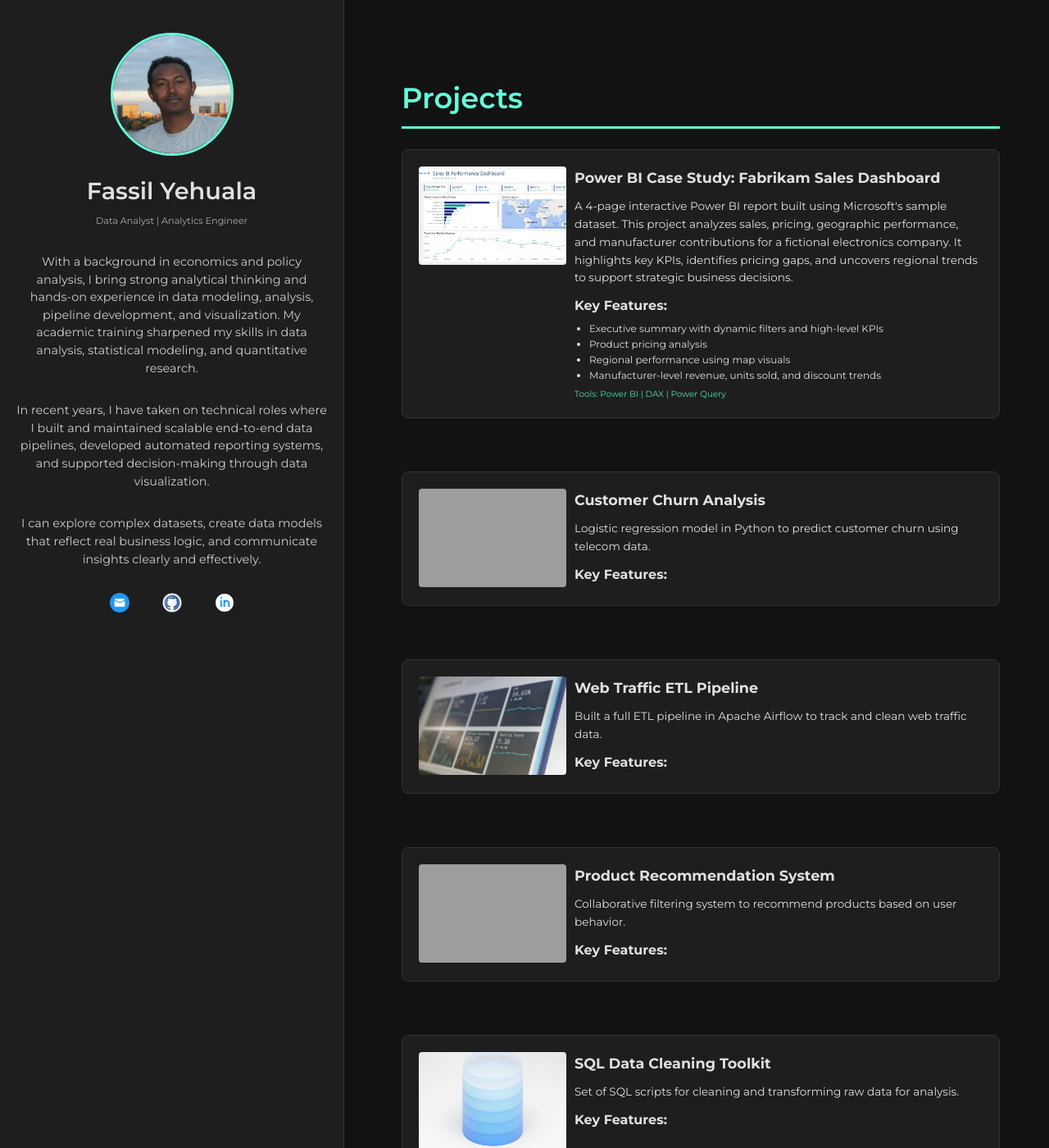
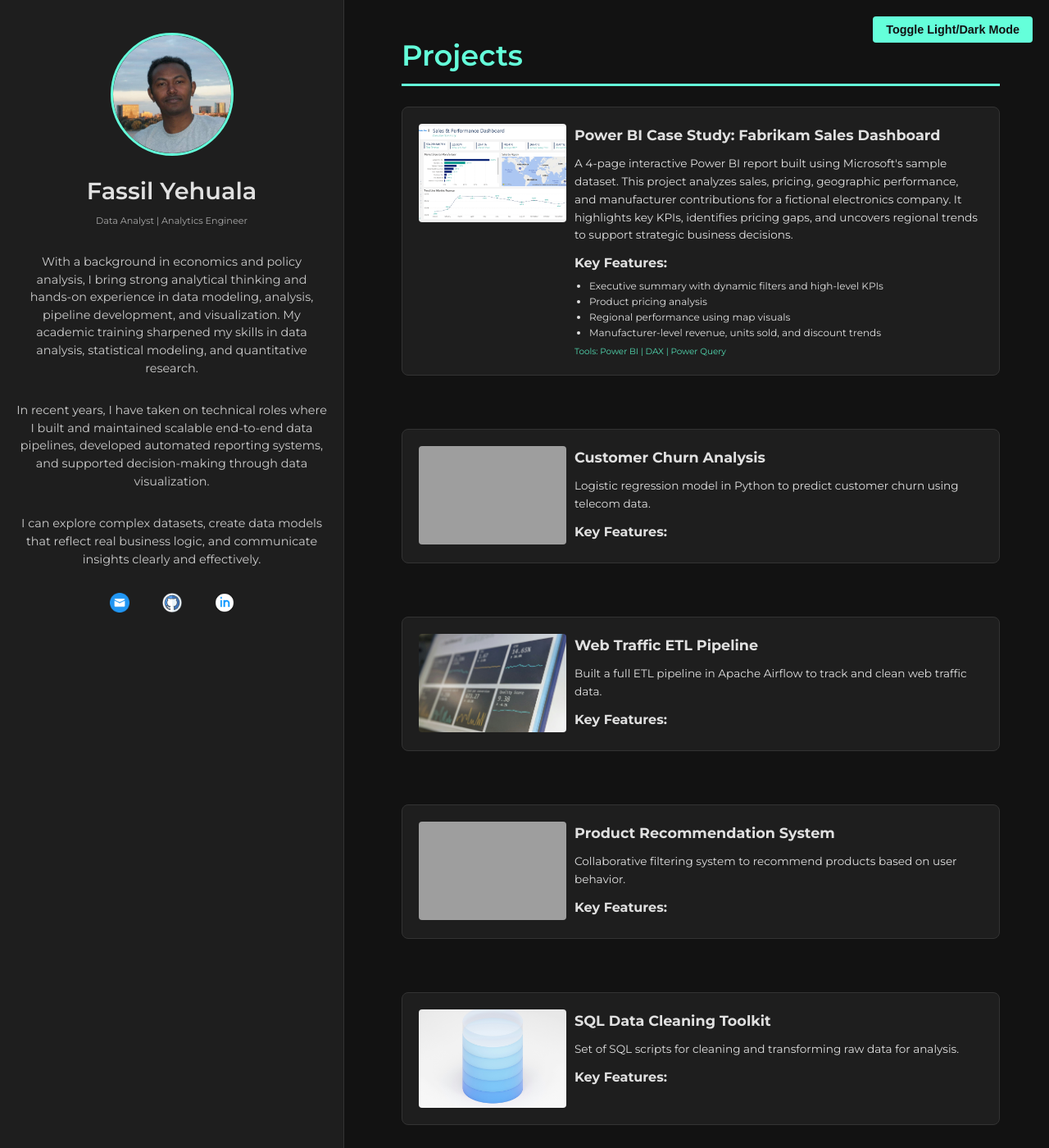
Before and after one commit to Fassilsis/fassilsis.github.io, a Jekyll site: the page built from index.md, in a window 1280 px wide and 1400 px high. Shown: the whole window at 82% size. Built offline with Jekyll 4.4.1, drawn with Linux system fonts in a browser that asks for light colours; grey boxes are pictures that could not be loaded.

Commit message:
Update style.css

```diff
--- a/assets/css/style.css
+++ b/assets/css/style.css
@@ -401,3 +401,23 @@ body.light {
   --project-hover-bg: #e0e0e0;
   --project-hover-shadow: rgba(0, 122, 204, 0.3);
 }
+
+#theme-toggle {
+  position: fixed;
+  top: 20px;
+  right: 20px;
+  padding: 8px 16px;
+  font-weight: 600;
+  cursor: pointer;
+  border-radius: 4px;
+  border: none;
+  background-color: var(--link-color);
+  color: #121212;
+  transition: background-color 0.3s ease;
+  z-index: 1000;
+}
+
+#theme-toggle:hover {
+  background-color: var(--link-hover-color);
+  color: #fff;
+}
```
